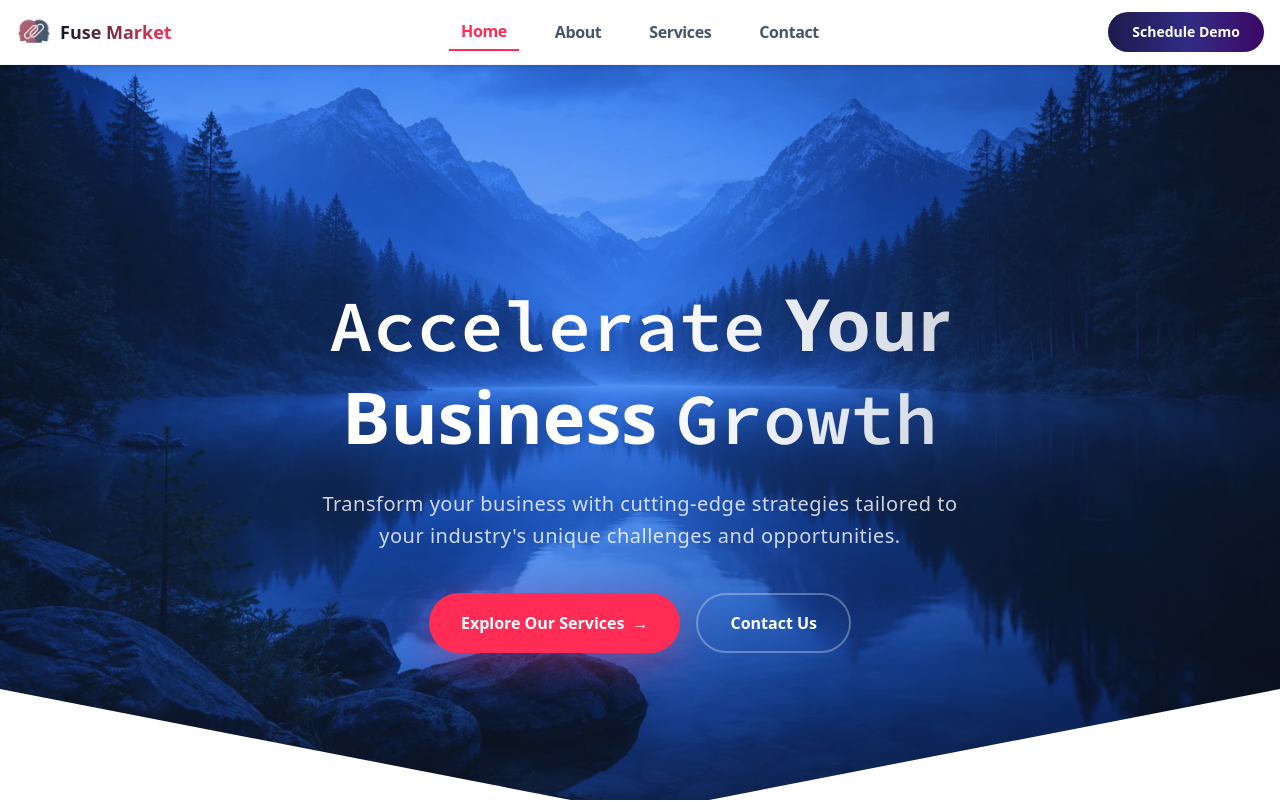
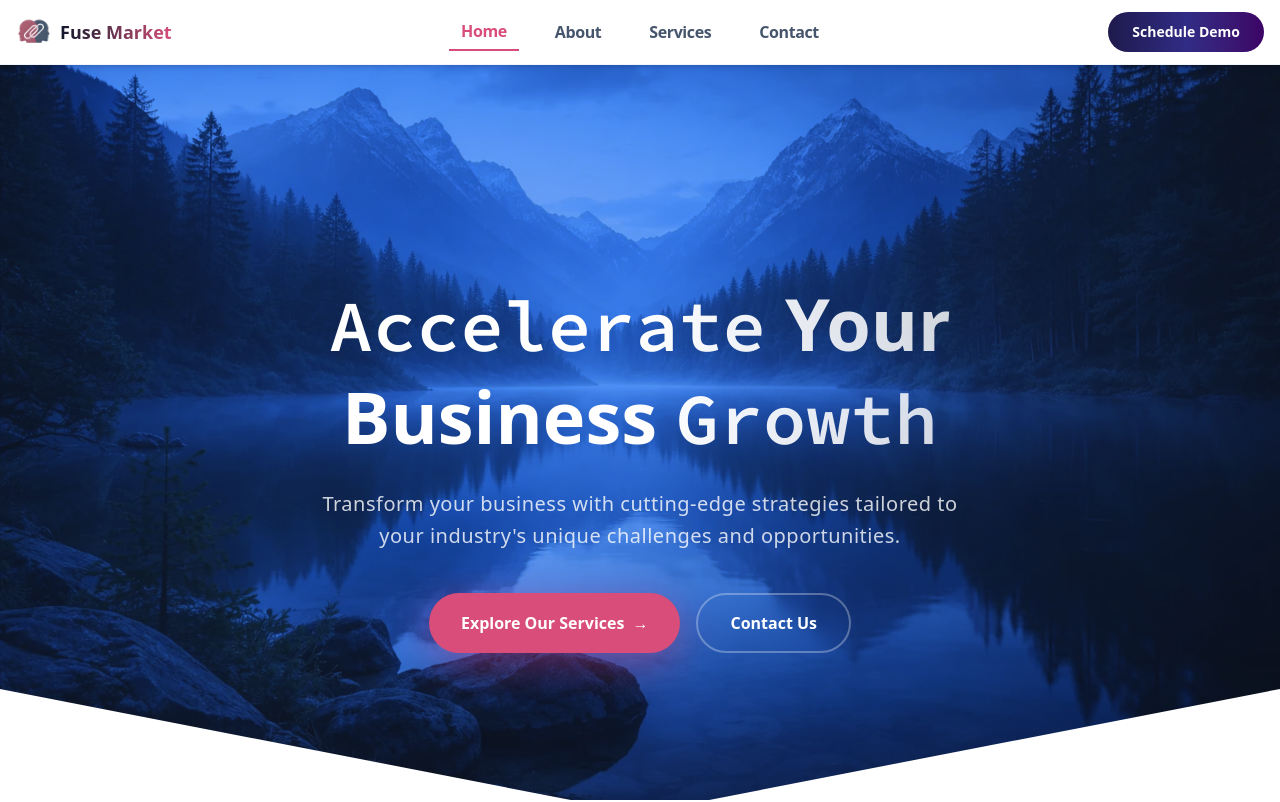
Before and after one commit to devPriyanshu1/fusseMarket, a React (Vite) app: page / in a window 1280 px wide. Shown: the top 802 px of the page. Built offline with nearby package versions, Linux system fonts and the light colour scheme.

Commit message:
changed the theme ciolors

```diff
--- a/src/component/home/ServicesPreview.jsx
+++ b/src/component/home/ServicesPreview.jsx
@@ -92,7 +92,7 @@ const whyChooseUs = [
 const ServicesPreview = () => {
   return (
     <section className="py-20 bg-white">
-      <Container/>
+      <Container />
       {/* Main Title Section */}
       <div className="mb-16">
         <h2 className="text-4xl md:text-5xl font-bold text-slate-900 mb-4">
--- a/src/index.css
+++ b/src/index.css
@@ -4,16 +4,26 @@
    DESIGN TOKENS (TAILWIND v4)
 ================================ */
 
-/* Fuse Market Brand System */
+/* Fuse Market Brand System - Premium Luxe Palette */
 @theme {
   /* Primary Brand Color */
-  --color-primary: #FF2C55;   /* Fuse Market Pink-Red */
+  --color-primary: #d84d79; /* Thulian Pink - Premium Primary */
+
+  /* Secondary Brand Color */
+  --color-secondary: #b4a7d6; /* Lavender - Elegant Secondary */
+
+  /* Accent Color */
+  --color-accent: #a81c3c; /* Rouge - Rich Accent */
+
+  /* Complementary Colors for Premium Feel */
+  --color-gold: #d4af37; /* Gold - Luxury accent */
+  --color-cream: #fff8f0; /* Cream - Warm neutral background */
+  --color-deep-purple: #6b4c82; /* Deep Purple - Rich text & depth */
 
   /* Supporting Colors */
-  --color-secondary: #1e293b; /* Slate blue (text, headings) */
-  --color-muted: #64748b;     /* Muted text */
-  --color-light: #f8fafc;     /* Section background */
-  --color-dark: #020617;      /* Footer / dark areas */
+  --color-muted: #9b8ba8; /* Soft Purple-Gray - Muted text */
+  --color-light: #fbf7f4; /* Warm Cream - Section background */
+  --color-dark: #2d1e2e; /* Deep Purple-Black - Footer / dark areas */
 }
 
 /* ================================
@@ -32,7 +42,10 @@
     @apply w-full;
   }
 
-  h1, h2, h3, h4 {
+  h1,
+  h2,
+  h3,
+  h4 {
     @apply text-slate-900;
   }
 }
@@ -41,7 +54,6 @@
    COMPONENT STYLES
 ================================ */
 @layer components {
-
   /* Section spacing */
   .section {
     @apply py-24;
@@ -148,10 +160,10 @@
   }
 }
 
-
 /* Slow floating glow */
 @keyframes floatSlow {
-  0%, 100% {
+  0%,
+  100% {
     transform: translate(-50%, 0);
   }
   50% {
@@ -160,7 +172,8 @@
 }
 
 @keyframes floatReverse {
-  0%, 100% {
+  0%,
+  100% {
     transform: translateY(0);
   }
   50% {
@@ -178,7 +191,9 @@
 
 /* CTA button pulse every 6s */
 @keyframes ctaPulse {
-  0%, 92%, 100% {
+  0%,
+  92%,
+  100% {
     transform: scale(1);
     box-shadow: none;
   }
--- a/src/main.jsx
+++ b/src/main.jsx
@@ -9,5 +9,5 @@ ReactDOM.createRoot(document.getElementById("root")).render(
     <BrowserRouter>
       <App />
     </BrowserRouter>
-  </React.StrictMode>
+  </React.StrictMode>,
 );
```
Lines whose indentation alone changed are shown as unchanged.
